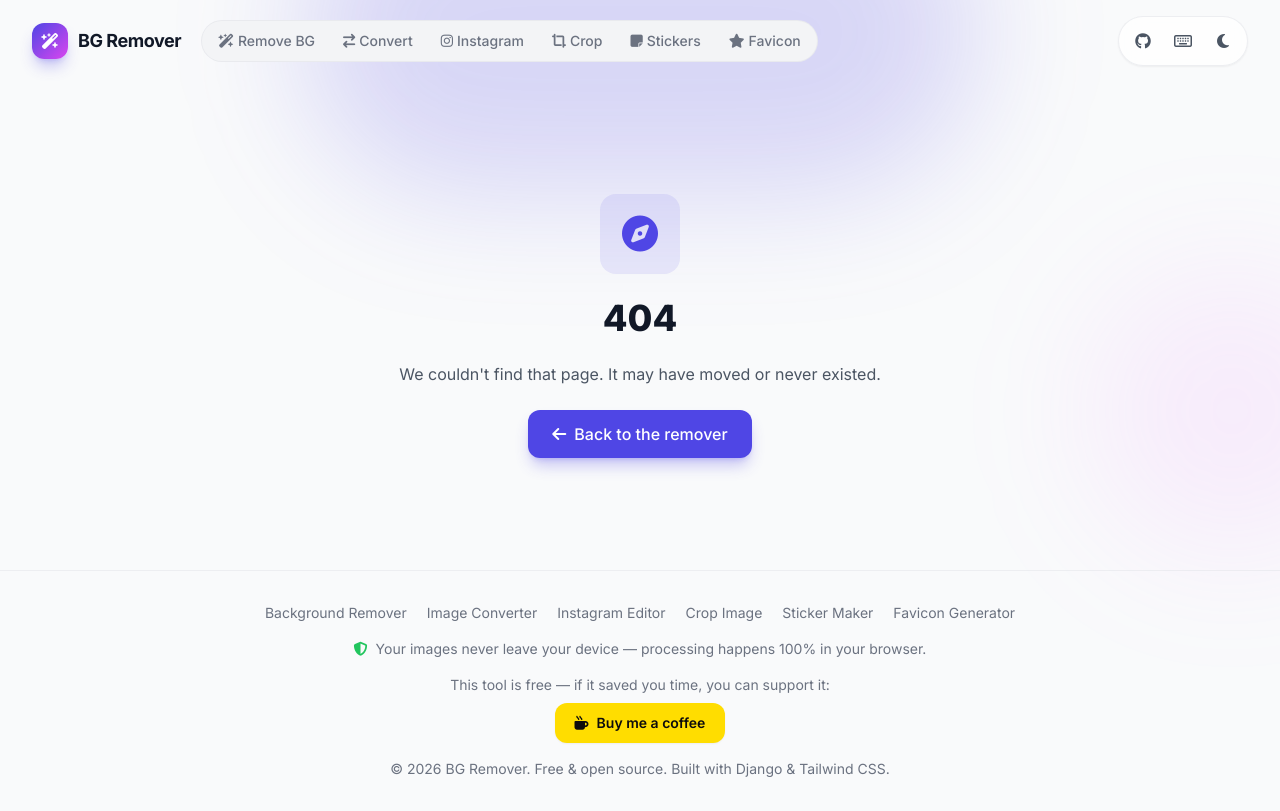
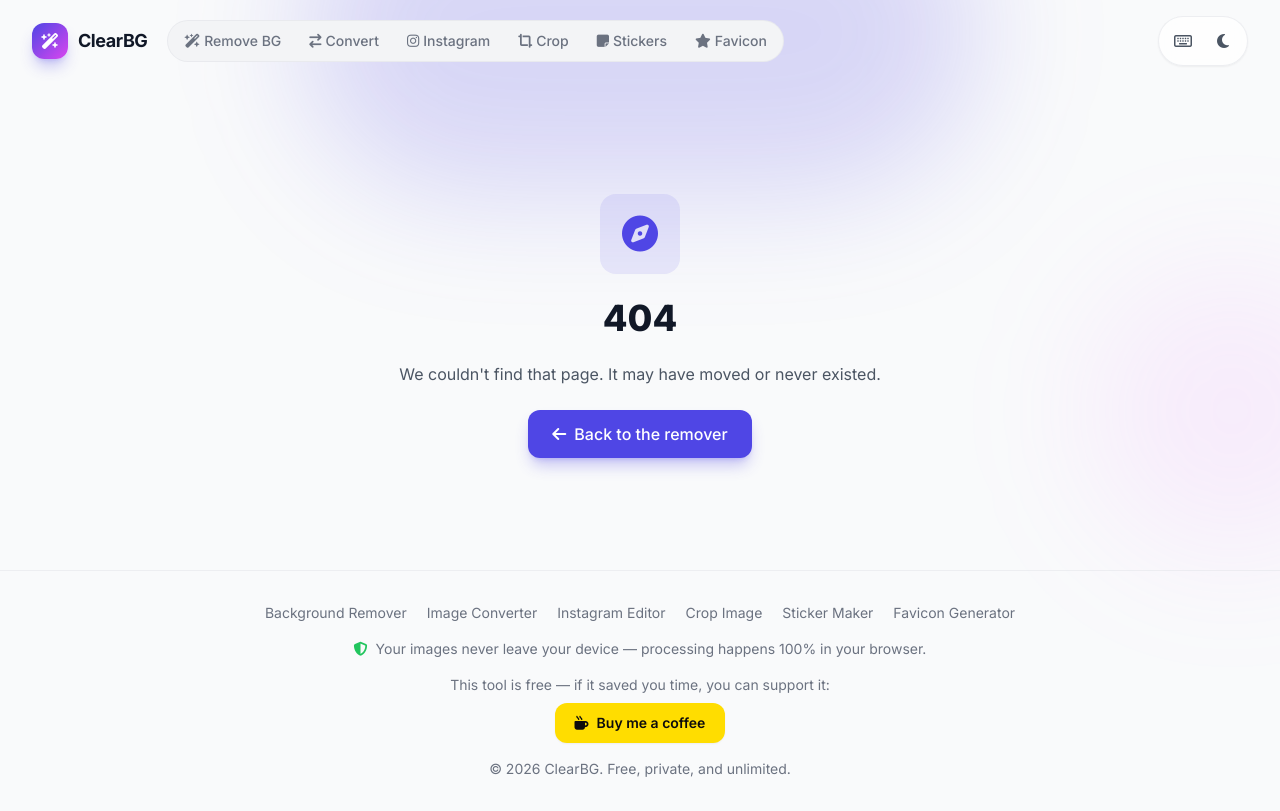
Before and after one commit to josenovais97/bgremover, a Django app: template templates/404.html in a window 1280 px wide. Run offline with Django 5.2, Linux system fonts and the light colour scheme; the template is opened without the code that fills it, so the values that code supplies are empty.

Commit message:
Reedesign to match new domain

```diff
--- a/static/js/app.js
+++ b/static/js/app.js
@@ -1,5 +1,5 @@
 /**
- * BG Remover — client-side application.
+ * ClearBG — client-side application.
  *
  * All background removal runs in the browser via @imgly/background-removal
  * (ISNet / U²-Net). Nothing is uploaded to the server. The library and the
--- a/static/src/input.css
+++ b/static/src/input.css
@@ -3,7 +3,7 @@
 @tailwind utilities;
 
 /* ==========================================================================
-   BG Remover — custom styles layered on top of Tailwind.
+   ClearBG — custom styles layered on top of Tailwind.
    Compiled to static/css/tailwind.css via `npm run build:css`.
    ========================================================================== */
 
--- a/templates/404.html
+++ b/templates/404.html
@@ -1,5 +1,5 @@
 {% extends 'base.html' %}
-{% block title %}Page not found — BG Remover{% endblock %}
+{% block title %}Page not found — ClearBG{% endblock %}
 {% block content %}
 <section class="max-w-lg mx-auto text-center py-16 space-y-6">
     <div class="mx-auto w-20 h-20 grid place-items-center rounded-2xl bg-primary/10 text-primary text-4xl">
--- a/templates/500.html
+++ b/templates/500.html
@@ -1,5 +1,5 @@
 {% extends 'base.html' %}
-{% block title %}Something went wrong — BG Remover{% endblock %}
+{% block title %}Something went wrong — ClearBG{% endblock %}
 {% block content %}
 <section class="max-w-lg mx-auto text-center py-16 space-y-6">
     <div class="mx-auto w-20 h-20 grid place-items-center rounded-2xl bg-red-500/10 text-red-500 text-4xl">
--- a/templates/base.html
+++ b/templates/base.html
@@ -16,7 +16,7 @@
     <meta name="keywords" content="background remover, remove background, transparent png, free background removal, ai background remover, remove bg">
 
     <meta property="og:type" content="website">
-    <meta property="og:site_name" content="BG Remover">
+    <meta property="og:site_name" content="ClearBG">
     <meta property="og:title" content="{% block og_title %}Free AI Background Remover — No Watermark{% endblock %}">
     <meta property="og:description" content="Remove image backgrounds instantly and 100% free. Everything runs privately in your browser.">
     <meta property="og:url" content="{{ request.build_absolute_uri }}">
@@ -33,7 +33,7 @@
     {
       "@context": "https://schema.org",
       "@type": "WebApplication",
-      "name": "BG Remover",
+      "name": "ClearBG",
       "applicationCategory": "MultimediaApplication",
       "operatingSystem": "Any (web browser)",
       "description": "Free AI background remover that runs entirely in your browser. No uploads, no watermarks, full-resolution transparent PNG export.",
@@ -52,7 +52,7 @@
     {
       "@context": "https://schema.org",
       "@type": "WebSite",
-      "name": "BG Remover",
+      "name": "ClearBG",
       "url": "{{ request.scheme }}://{{ request.get_host }}/"
     }
     </script>
@@ -91,11 +91,11 @@
         <div class="max-w-7xl mx-auto px-4 sm:px-6 lg:px-8">
             <div class="flex items-center justify-between py-4">
                 <div class="flex items-center gap-3 sm:gap-5">
-                    <a href="{% url 'remover:index' %}" class="group flex items-center gap-2.5 focus:outline-none focus-visible:ring-2 focus-visible:ring-primary rounded-xl" aria-label="BG Remover home">
+                    <a href="{% url 'remover:index' %}" class="group flex items-center gap-2.5 focus:outline-none focus-visible:ring-2 focus-visible:ring-primary rounded-xl" aria-label="ClearBG home">
                         <span class="grid place-items-center w-9 h-9 rounded-xl bg-gradient-to-br from-primary to-fuchsia-500 text-white shadow-lg shadow-primary/30 group-hover:scale-105 transition-transform">
                             <i class="fa-solid fa-wand-magic-sparkles" aria-hidden="true"></i>
                         </span>
-                        <span class="font-bold text-lg tracking-tight hidden sm:inline">BG Remover</span>
+                        <span class="font-bold text-lg tracking-tight hidden sm:inline">ClearBG</span>
                     </a>
 
                     {% with active=request.resolver_match.url_name %}
@@ -123,9 +123,6 @@
                 </div>
 
                 <nav class="flex items-center gap-1 glass rounded-full p-1.5 shadow-sm border border-gray-200/70 dark:border-gray-800/70" aria-label="Utilities">
-                    <a href="https://github.com/josenovais97/bgremover" target="_blank" rel="noopener noreferrer" class="tip hidden sm:grid place-items-center w-9 h-9 rounded-full hover:bg-gray-200/70 dark:hover:bg-gray-800 transition-colors focus:outline-none focus-visible:ring-2 focus-visible:ring-primary" aria-label="Source on GitHub" data-tooltip="Source on GitHub">
-                        <i class="fa-brands fa-github text-gray-600 dark:text-gray-300" aria-hidden="true"></i>
-                    </a>
                     <button id="shortcuts-btn" type="button" class="tip hidden sm:grid place-items-center w-9 h-9 rounded-full hover:bg-gray-200/70 dark:hover:bg-gray-800 transition-colors focus:outline-none focus-visible:ring-2 focus-visible:ring-primary" aria-label="Keyboard shortcuts" data-tooltip="Shortcuts">
                         <i class="fa-regular fa-keyboard text-gray-600 dark:text-gray-300" aria-hidden="true"></i>
                     </button>
@@ -167,7 +164,7 @@
                     <i class="fa-solid fa-mug-hot" aria-hidden="true"></i> Buy me a coffee
                 </a>
             </p>
-            <p>&copy; {% now "Y" %} BG Remover. Free &amp; open source. Built with Django &amp; Tailwind CSS.</p>
+            <p>&copy; {% now "Y" %} ClearBG. Free, private, and unlimited.</p>
         </div>
     </footer>
 
--- a/templates/sw.js
+++ b/templates/sw.js
@@ -1,4 +1,4 @@
-{% load static %}/* BG Remover service worker — app-shell offline cache. */
+{% load static %}/* ClearBG service worker — app-shell offline cache. */
 // Assets are served network-first (see the `fetch` handler), so a redeploy is
 // picked up on the next online load WITHOUT bumping this name — the manual bump
 // is no longer required for freshness. The name is just the offline snapshot's
```
Also changed, not shown: templates/manifest.webmanifest.
